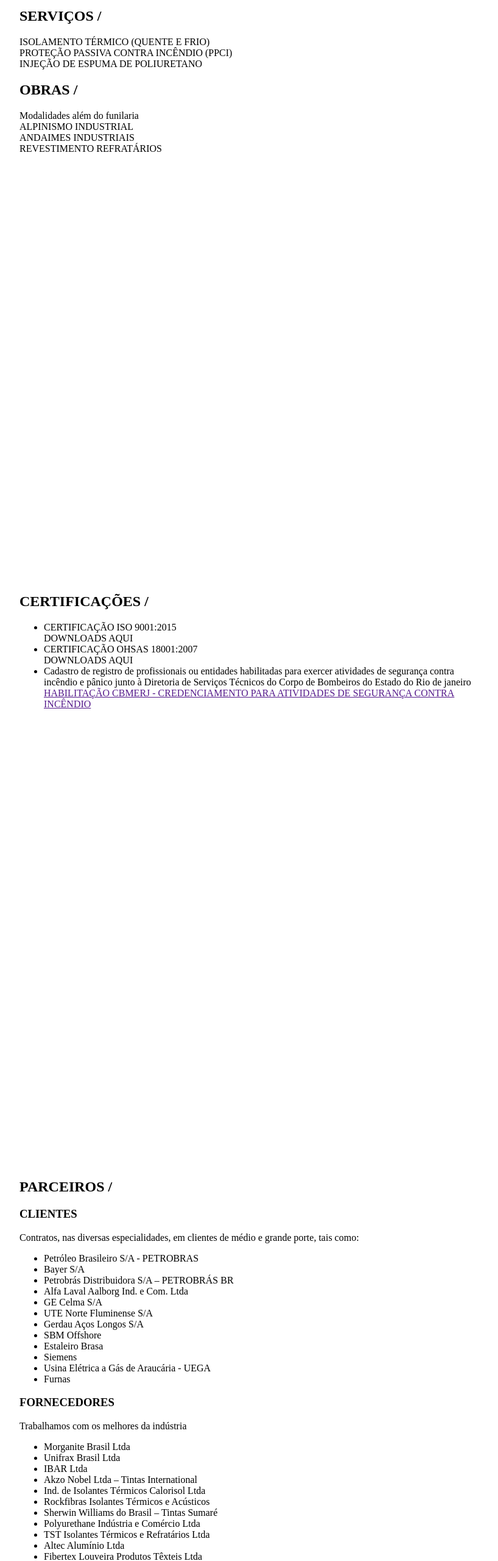
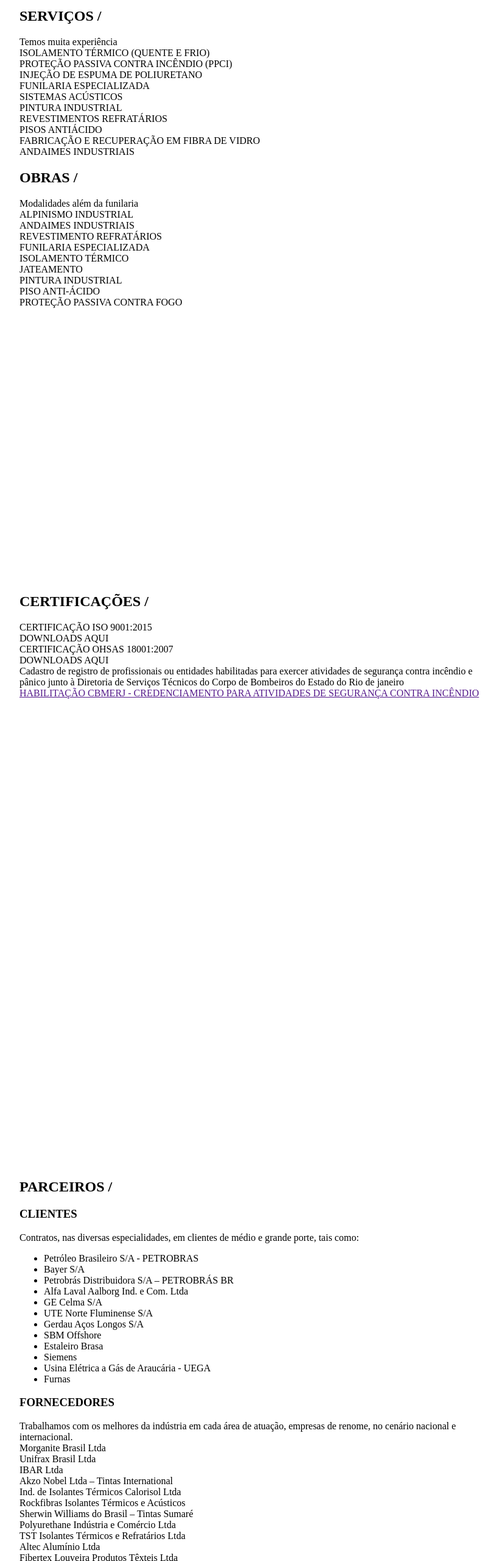
Before and after one commit to andersonlzcosta/repo, a plain HTML site: page index.html in a window 1280 px wide. Shown: the part 907-3467 px from the top of the page at 61% size, without its empty margins (224-1042 px from the left). Drawn offline with Linux system fonts and the light colour scheme.

Commit message:
Acertando a formatção HTML para as seções de parceiros, certificados e servicos

```diff
--- a/index.html
+++ b/index.html
@@ -27,116 +27,54 @@
     <div id="secao-servicos">
       <div>
         <h2>SERVIÇOS /</h2>
+        <p>Temos muita experiência</p>
         <div class="grid-servicos">
           <div>ISOLAMENTO TÉRMICO (QUENTE E FRIO)</div>
           <div>PROTEÇÃO PASSIVA CONTRA INCÊNDIO (PPCI)</div>
           <div>INJEÇÃO DE ESPUMA DE POLIURETANO</div>
+          <div>FUNILARIA ESPECIALIZADA</div>
+          <div>SISTEMAS ACÚSTICOS</div>
+          <div>PINTURA INDUSTRIAL</div>
+          <div>REVESTIMENTOS REFRATÁRIOS</div>
+          <div>PISOS ANTIÁCIDO</div>
+          <div>FABRICAÇÃO E RECUPERAÇÃO EM FIBRA DE VIDRO</div>
+          <div>ANDAIMES INDUSTRIAIS</div>
         </div>
       </div>
 
-      <!--
-      <div>
-        <p>
-          SERVIÇOS*
-        </p>
-        <ul>
-          <li class="servico">
-            ISOLAMENTO TÉRMICO (QUENTE E FRIO)
-          </li>
-          <li class="servico">
-            PROTEÇÃO PASSIVA CONTRA INCÊNDIO (PPCI)
-          </li>
-          <li class="servico">
-            INJEÇÃO DE ESPUMA DE POLIURETANO
-          </li>
-          <li class="servico">
-            FUNILARIA ESPECIALIZADA
-          </li>
-          <li class="servico">
-            SISTEMAS ACÚSTICOS
-          </li>
-          <li class="servico">
-            PINTURA INDUSTRIAL
-          </li>
-          <li class="servico">
-            REVESTIMENTOS REFRATÁRIOS
-          </li>
-          <li class="servico">
-            PISOS ANTIÁCIDO
-          </li>
-          <li class="servico">
-            FABRICAÇÃO E RECUPERAÇÃO EM FIBRA DE VIDRO
-          </li>
-          <li class="servico">
-            ANDAIMES INDUSTRIAIS
-          </li>
-        </ul>
-      </div>
-      -->
-
       <div>
         <h2>OBRAS /</h2>
-
-        <p>
-          Modalidades além do funilaria
-        </p>
+        <p>Modalidades além da funilaria</p>
         <div class="grid-obras">
           <div>ALPINISMO INDUSTRIAL</div>
           <div>ANDAIMES INDUSTRIAIS</div>
           <div>REVESTIMENTO REFRATÁRIOS</div>
+          <div>FUNILARIA ESPECIALIZADA</div>
+          <div>ISOLAMENTO TÉRMICO</div>
+          <div>JATEAMENTO</div>
+          <div>PINTURA INDUSTRIAL</div>
+          <div>PISO ANTI-ÁCIDO</div>
+          <div>PROTEÇÃO PASSIVA CONTRA FOGO</div>
+        </div>
       </div>
 
-        <!--
-        <ul>
-          <li>
-            ALPINISMO INDUSTRIAL
-          </li>
-          <li>
-            ANDAIMES INDUSTRIAIS
-          </li>
-          <li>
-            REVESTIMENTO REFRATÁRIOS
-          </li>
-          <li>
-            FUNILARIA ESPECIALIZADA
-          </li>
-          <li>
-            ISOLAMENTO TÉRMICO
-          </li>
-          <li>
-            JATEAMENTO
-          </li>
-          <li>
-            PINTURA INDUSTRIAL
-          </li>
-          <li>
-            PISO ANTI-ÁCIDO
-          </li>
-          <li>
-            PROTEÇÃO PASSIVA CONTRA FOGO
-          </li>
-        </ul>
-        -->
-
-      </div>
     </div>
 
     <div id="secao-certificados">
       <h2>CERTIFICAÇÕES /</h2>
 
+      <div class="grid-certificados">
         <div>
-        <ul>
-          <li>
           <p>CERTIFICAÇÃO ISO 9001:2015</p>
           <p>DOWNLOADS AQUI</p>
-          </li>
+        </div>
 
-          <li>
+        <div>
           <p>CERTIFICAÇÃO OHSAS 18001:2007</p>
           <p>DOWNLOADS AQUI</p>
-          </li>
+        </div>
 
-          <li>
+        <div>
           <p>
             Cadastro de registro de profissionais ou entidades habilitadas para
             exercer atividades de segurança contra incêndio e pânico junto à
@@ -147,14 +85,13 @@
             HABILITAÇÃO CBMERJ - CREDENCIAMENTO PARA ATIVIDADES DE SEGURANÇA
             CONTRA INCÊNDIO
           </a>
-          </li>
-        </ul>
+        </div>
       </div>
     </div>
 
     <div id="secao-parceiros">
       <h2>PARCEIROS /</h2>
-      <div class="grid-a">
+      <div class="grid-clientes">
         <h3>CLIENTES</h3>
         <p>
           Contratos, nas diversas especialidades, em clientes de médio e grande
@@ -199,10 +136,11 @@
           </li>
         </ul>
       </div>
-      <div class="grid-b">
+      <div>
         <h3>FORNECEDORES</h3>
         <p>
-          Trabalhamos com os melhores da indústria
+          Trabalhamos com os melhores da indústria em cada área de atuação, empresas de renome, no
+          cenário nacional e internacional.
         </p>
         <!--
         <p>
@@ -210,44 +148,44 @@
           cenário nacional e internacional, tais como:
         </p>
         -->
-        <ul>
-          <li>
+        <div class="grid-fornecedores">
+          <div>
             Morganite Brasil Ltda
-          </li>
-          <li>
+          </div>
+          <div>
             Unifrax Brasil Ltda
-          </li>
-          <li>
+          </div>
+          <div>
             IBAR Ltda
-          </li>
-          <li>
+          </div>
+          <div>
             Akzo Nobel Ltda – Tintas International
-          </li>
-          <li>
+          </div>
+          <div>
             Ind. de Isolantes Térmicos Calorisol Ltda
-          </li>
-          <li>
+          </div>
+          <div>
             Rockfibras Isolantes Térmicos e Acústicos
-          </li>
-          <li>
+          </div>
+          <div>
             Sherwin Williams do Brasil – Tintas Sumaré
-          </li>
-          <li>
+          </div>
+          <div>
             Polyurethane Indústria e Comércio Ltda
-          </li>
-          <li>
+          </div>
+          <div>
             TST Isolantes Térmicos e Refratários Ltda
-          </li>
-          <li>
+          </div>
+          <div>
             Altec Alumínio Ltda
-          </li>
-          <li>
+          </div>
+          <div>
             Fibertex Louveira Produtos Têxteis Ltda
-          </li>
-          <li>
+          </div>
+          <div>
             SH Andaimes
-          </li>
-        </ul>
+          </div>
+        </div>
       </div>
     </div>
 
```
Lines whose indentation alone changed are shown as unchanged.
